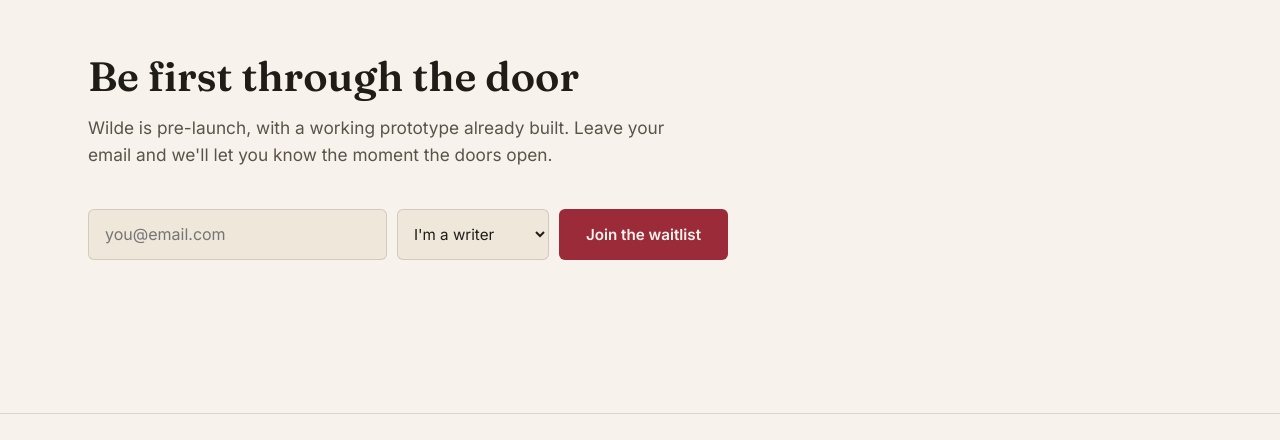
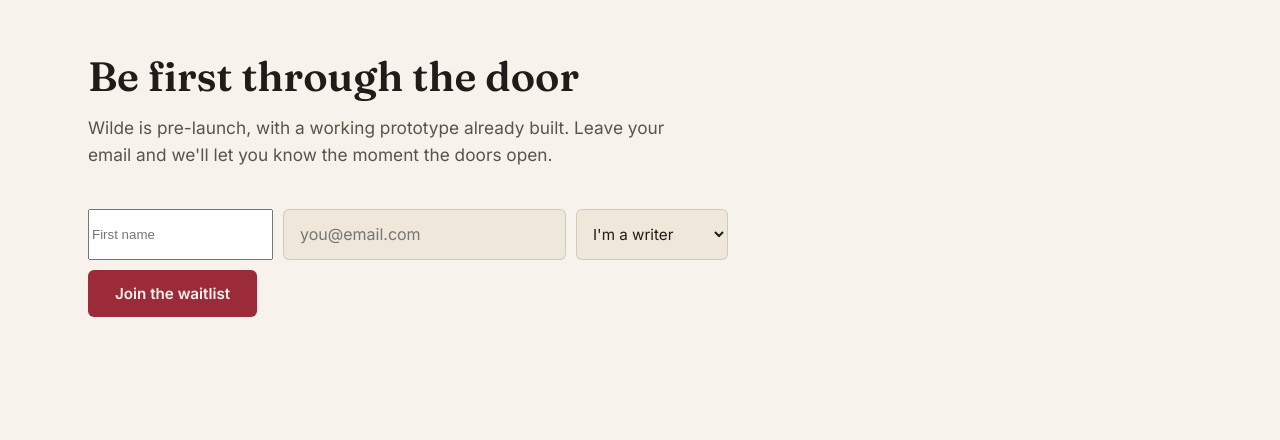
Before and after one commit to abarcosltd-sudo/WildeLL, a plain HTML site: page index.html in a window 1280 px wide. Shown: the part 4311-4751 px from the top of the page. Drawn offline with Linux system fonts and the light colour scheme; some packages are replaced by stand-ins of ours; a script that the page names is missing.

Commit message:
Add name input field to waitlist form

```diff
--- a/index.html
+++ b/index.html
@@ -302,6 +302,8 @@
 
 <form class="waitlist-form" id="waitlist-form" novalidate>
       <div class="form-row">
+        <label for="name" class="visually-hidden">First name</label>
+        <input type="text" id="name" name="name" placeholder="First name" required autocomplete="given-name" maxlength="50">
         <label for="email" class="visually-hidden">Email address</label>
         <input type="email" id="email" name="email" placeholder="you@email.com" required autocomplete="email">
         <label for="role" class="visually-hidden">I am a...</label>
```
